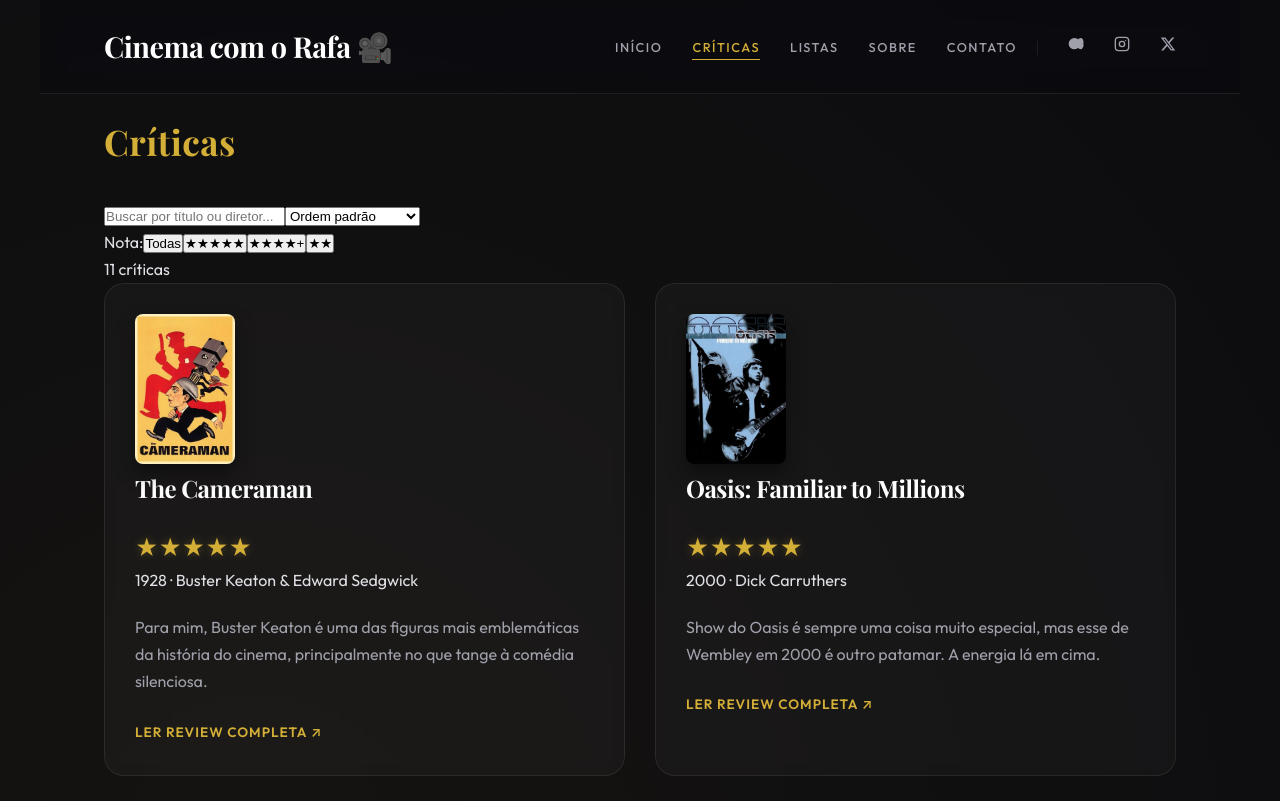
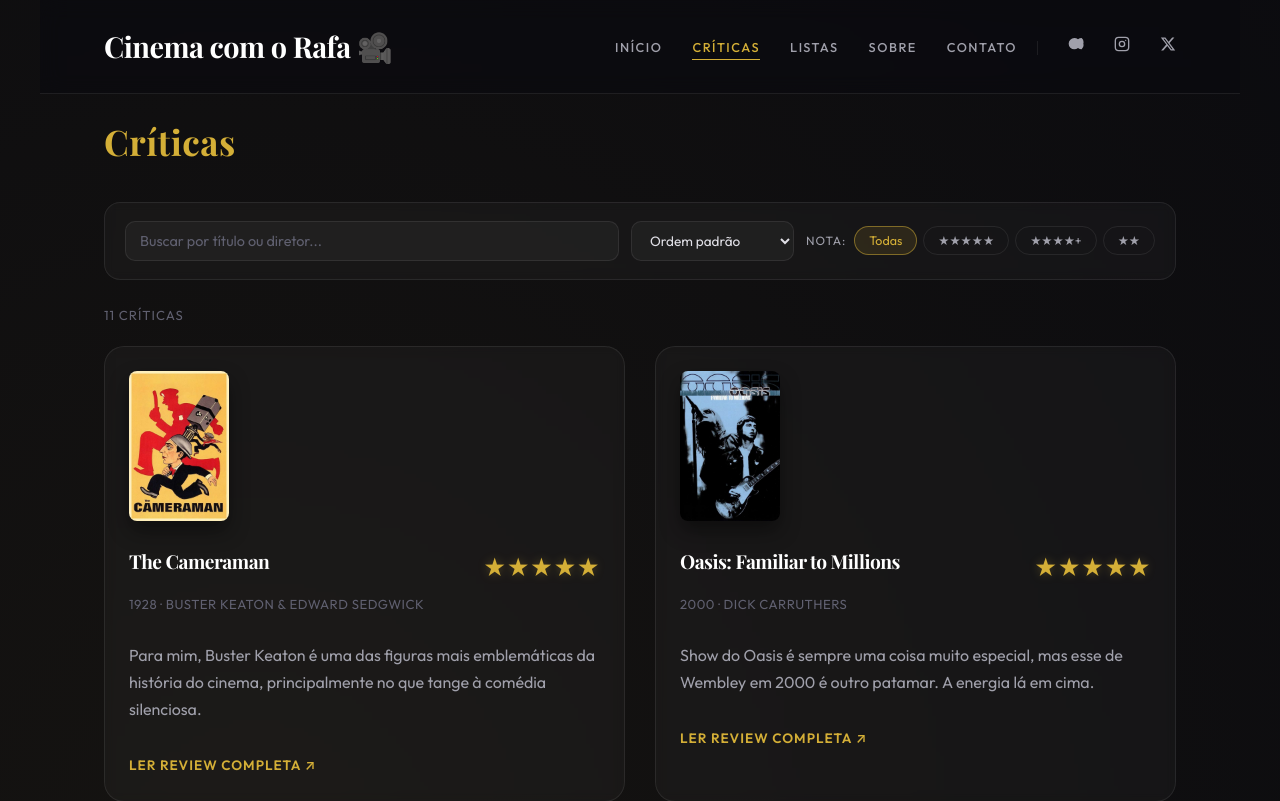
Before and after one commit to rafafonsecabissigo-cloud/cinema-com-o-rafa, a Next.js app: page /criticas in a window 1280 px wide. Shown: the top 801 px of the page. Built offline with nearby package versions, Linux system fonts and the light colour scheme; no server answers.

Commit message:
global.css
Removed old comments and added styles for filters and review cards.

```diff
--- a/app/globals.css
+++ b/app/globals.css
@@ -892,9 +892,7 @@
     margin-top: 4px;
   }
 }
-/* ── Cole isso no final do globals.css ── */
 
-/* Navbar: divisor e ícones sociais */
 .nav-divider {
   display: inline-block;
   width: 1px;
@@ -916,7 +914,6 @@
   color: var(--accent-color);
 }
 
-/* Footer: e-mail em destaque */
 .footer-email-destaque {
   margin: 20px 0 10px;
   display: flex;
@@ -944,7 +941,6 @@
   opacity: 0.8;
 }
 
-/* Footer: copyright */
 .footer-copy {
   text-align: center;
   color: #a0a0ab;
@@ -953,7 +949,6 @@
   letter-spacing: 1px;
 }
 
-/* Página Sobre */
 .sobre-page {
   max-width: 780px;
   margin: 0 auto;
@@ -1031,3 +1026,181 @@
     text-align: center;
   }
 }
+
+/* ── Filtros da página de Críticas ── */
+
+.filters-bar {
+  display: flex;
+  flex-wrap: wrap;
+  gap: 12px;
+  align-items: center;
+  margin-bottom: 24px;
+  padding: 18px 20px;
+  background: var(--card-bg);
+  border: 1px solid var(--glass-border);
+  border-radius: 16px;
+  backdrop-filter: blur(5px);
+}
+
+.search-input {
+  flex: 1;
+  min-width: 200px;
+  height: 40px;
+  padding: 0 14px;
+  background: rgba(255, 255, 255, 0.04);
+  border: 1px solid var(--glass-border);
+  border-radius: 10px;
+  color: var(--text-color);
+  font-family: var(--font-main), sans-serif;
+  font-size: 0.9rem;
+  outline: none;
+  transition: var(--transition);
+}
+
+.search-input::placeholder {
+  color: #606070;
+}
+
+.search-input:focus {
+  border-color: rgba(212, 175, 55, 0.4);
+  box-shadow: 0 0 0 2px rgba(212, 175, 55, 0.1);
+}
+
+.sort-select {
+  height: 40px;
+  padding: 0 14px;
+  background: rgba(255, 255, 255, 0.04);
+  border: 1px solid var(--glass-border);
+  border-radius: 10px;
+  color: var(--text-color);
+  font-family: var(--font-main), sans-serif;
+  font-size: 0.85rem;
+  outline: none;
+  cursor: pointer;
+  transition: var(--transition);
+}
+
+.sort-select:focus {
+  border-color: rgba(212, 175, 55, 0.4);
+}
+
+.rating-chips {
+  display: flex;
+  flex-wrap: wrap;
+  gap: 6px;
+  align-items: center;
+}
+
+.chips-label {
+  font-size: 0.75rem;
+  text-transform: uppercase;
+  letter-spacing: 1px;
+  color: #a0a0ab;
+  margin-right: 2px;
+}
+
+.chip {
+  padding: 6px 14px;
+  font-size: 0.78rem;
+  border-radius: 100px;
+  cursor: pointer;
+  border: 1px solid var(--glass-border);
+  background: transparent;
+  color: #a0a0ab;
+  font-family: var(--font-main), sans-serif;
+  transition: var(--transition);
+}
+
+.chip:hover {
+  border-color: rgba(212, 175, 55, 0.4);
+  color: var(--accent-color);
+}
+
+.chip--active {
+  background: rgba(212, 175, 55, 0.12);
+  border-color: rgba(212, 175, 55, 0.5);
+  color: var(--accent-color);
+}
+
+.results-count {
+  font-size: 0.82rem;
+  color: #606070;
+  text-transform: uppercase;
+  letter-spacing: 1px;
+  margin-bottom: 20px;
+}
+
+.no-results {
+  text-align: center;
+  padding: 3rem;
+  color: #606070;
+  font-size: 0.9rem;
+}
+
+/* Card de crítica no novo layout */
+.review-card {
+  display: flex;
+  gap: 20px;
+  background: var(--card-bg);
+  border: 1px solid var(--glass-border);
+  border-radius: 20px;
+  padding: 24px;
+  backdrop-filter: blur(5px);
+  transition: transform 0.4s cubic-bezier(0.165, 0.84, 0.44, 1), border-color 0.3s ease;
+  animation: fadeInUp 0.6s ease backwards;
+}
+
+.review-card:hover {
+  transform: translateY(-4px);
+  border-color: rgba(212, 175, 55, 0.35);
+  box-shadow: 0 12px 24px rgba(0, 0, 0, 0.24);
+}
+
+.review-corpo {
+  flex: 1;
+  display: flex;
+  flex-direction: column;
+  gap: 6px;
+}
+
+.review-header {
+  display: flex;
+  align-items: flex-start;
+  justify-content: space-between;
+  gap: 10px;
+  flex-wrap: wrap;
+}
+
+.review-titulo {
+  font-family: var(--font-heading), serif;
+  font-size: 1.2rem;
+  color: var(--heading-color);
+  line-height: 1.3;
+  margin: 0;
+}
+
+.review-meta {
+  font-size: 0.82rem;
+  color: #606070;
+  text-transform: uppercase;
+  letter-spacing: 0.5px;
+}
+
+@media (max-width: 600px) {
+  .filters-bar {
+    flex-direction: column;
+    align-items: stretch;
+  }
+
+  .sort-select {
+    width: 100%;
+  }
+
+  .review-card {
+    flex-direction: column;
+  }
+
+  .review-card .poster-container {
+    width: 80px;
+  }
+}
```
